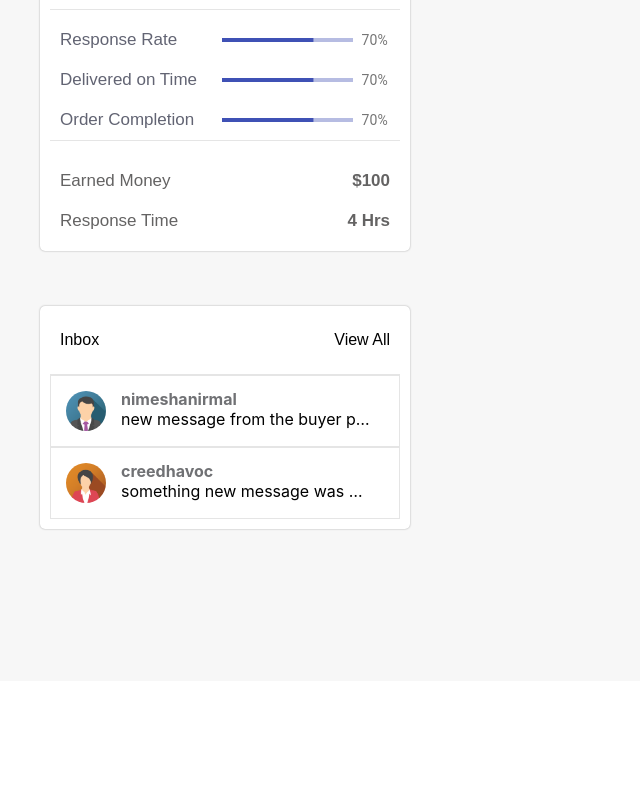
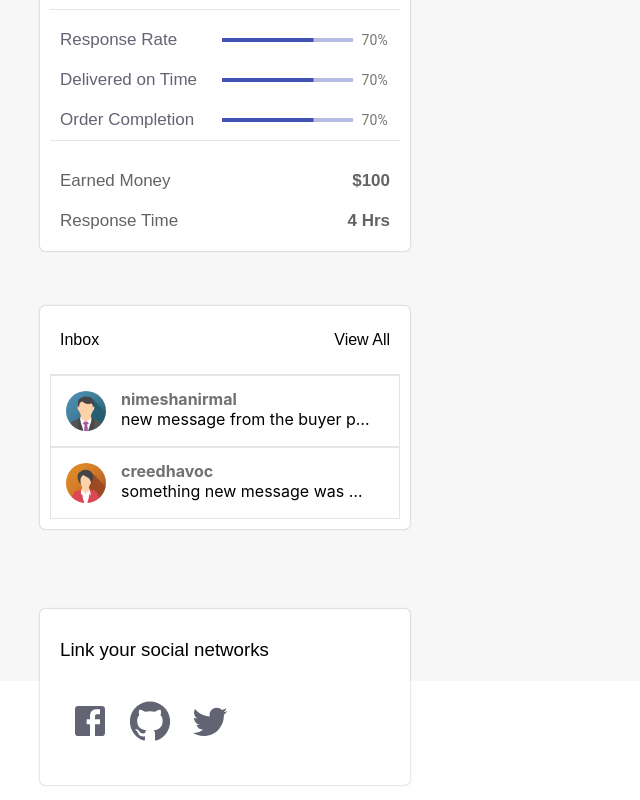
Before and after one commit to lunariweb/freelanceWeb, a React (Create React App) app: page /seller/seller_dash in a window 1280 px wide. Shown: the part 207-1007 px from the top of the page, without its empty margins (0-640 px from the left). Before the commit the page ends 888 px from the top, so only its background shows below. Built offline with nearby package versions, Linux system fonts and the light colour scheme.

Commit message:
added the sidebar social nets

```diff
--- a/src/components/Sidebar.js
+++ b/src/components/Sidebar.js
@@ -1,5 +1,5 @@
 import { Avatar, makeStyles } from "@material-ui/core";
-import { Star } from "@material-ui/icons";
+import { Facebook, GitHub, Star, Twitter } from "@material-ui/icons";
 import React from "react";
 import "../css/Sidebar.css";
 import LinearProgressWithLabel from "./LinearProgressWithLabel";
@@ -80,6 +80,16 @@ const Sidebar = () => {
           />
         </div>
       </div>
+      <div className="sidebar__social">
+        <div className="social__header">
+          <h3>Link your social networks</h3>
+        </div>
+        <div className="social__nets">
+          <Facebook className="net" />
+          <GitHub className="net" />
+          <Twitter className="net" />
+        </div>
+      </div>
       {/* social nets */}
     </div>
   );
--- a/src/css/Sidebar.css
+++ b/src/css/Sidebar.css
@@ -123,3 +123,45 @@
 .sidebar > .sidebar__messages > .chats {
   /* padding: 20px; */
 }
+
+.sidebar__social {
+  display: flex;
+  flex-direction: column;
+  margin: 40px;
+  margin-bottom: 15px;
+  background-color: white;
+  border-radius: 5px;
+  padding: 10px;
+  box-shadow: 0 0 2px rgba(0, 0, 0, 0.35);
+}
+
+.sidebar__social > .social__header {
+  padding-left: 10px;
+  padding-right: 10px;
+  padding-top: 20px;
+  padding-bottom: 20px;
+}
+
+.sidebar__social > .social__header > h3 {
+  font-weight: 500;
+  font-family: sans-serif;
+}
+
+.sidebar__social > .social__nets {
+  padding-left: 10px;
+  padding-right: 10px;
+  padding-top: 10px;
+  padding-bottom: 20px;
+}
+
+.sidebar__social > .social__nets > .net {
+  font-size: 40px;
+  color: #626473;
+  transition: 0.3s;
+  padding: 10px;
+}
+
+.sidebar__social > .social__nets > .net:hover {
+  cursor: pointer;
+  color: black;
+}
```
